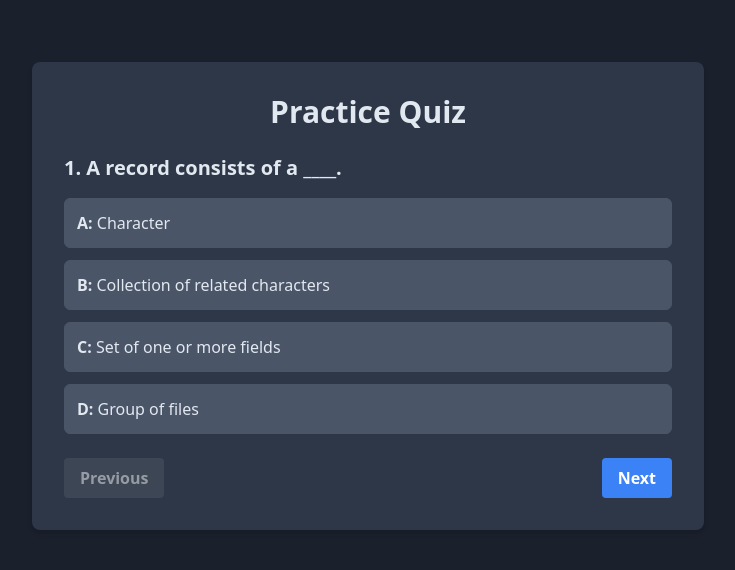
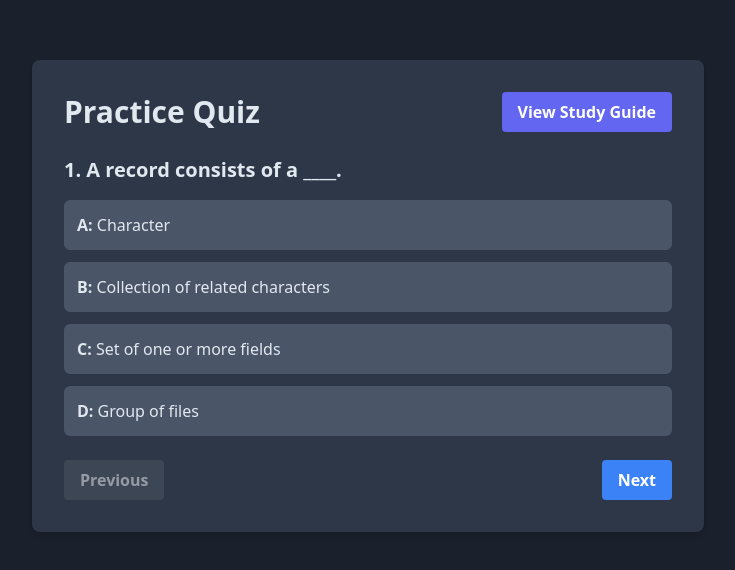
Before and after one commit to Dylanfe/SQL_Managament_Quiz, a plain HTML site: page index.html in a window 1280 px wide. Shown: the part 104-674 px from the top of the page, without its empty margins (272-1007 px from the left). Drawn offline with nearby package versions, Linux system fonts and the light colour scheme.

Commit message:
Added study guide

```diff
--- a/index.html
+++ b/index.html
@@ -39,7 +39,10 @@
 </head>
 <body class="flex items-center justify-center min-h-screen p-4">
     <div id="quiz-app" class="quiz-container w-full max-w-2xl p-8 space-y-6">
-        <h1 class="text-3xl font-bold text-center mb-6">Practice Quiz</h1>
+        <div class="flex justify-between items-center mb-6">
+            <h1 class="text-3xl font-bold">Practice Quiz</h1>
+            <a href="docs/D426 Study Guide.pdf" target="_blank" class="bg-indigo-500 hover:bg-indigo-700 text-white font-bold py-2 px-4 rounded">View Study Guide</a>
+        </div>
         <div id="question-display" class="space-y-4">
             <!-- Question and options will be loaded here by JavaScript -->
         </div>
```
Also changed, not shown: 3 other files.
